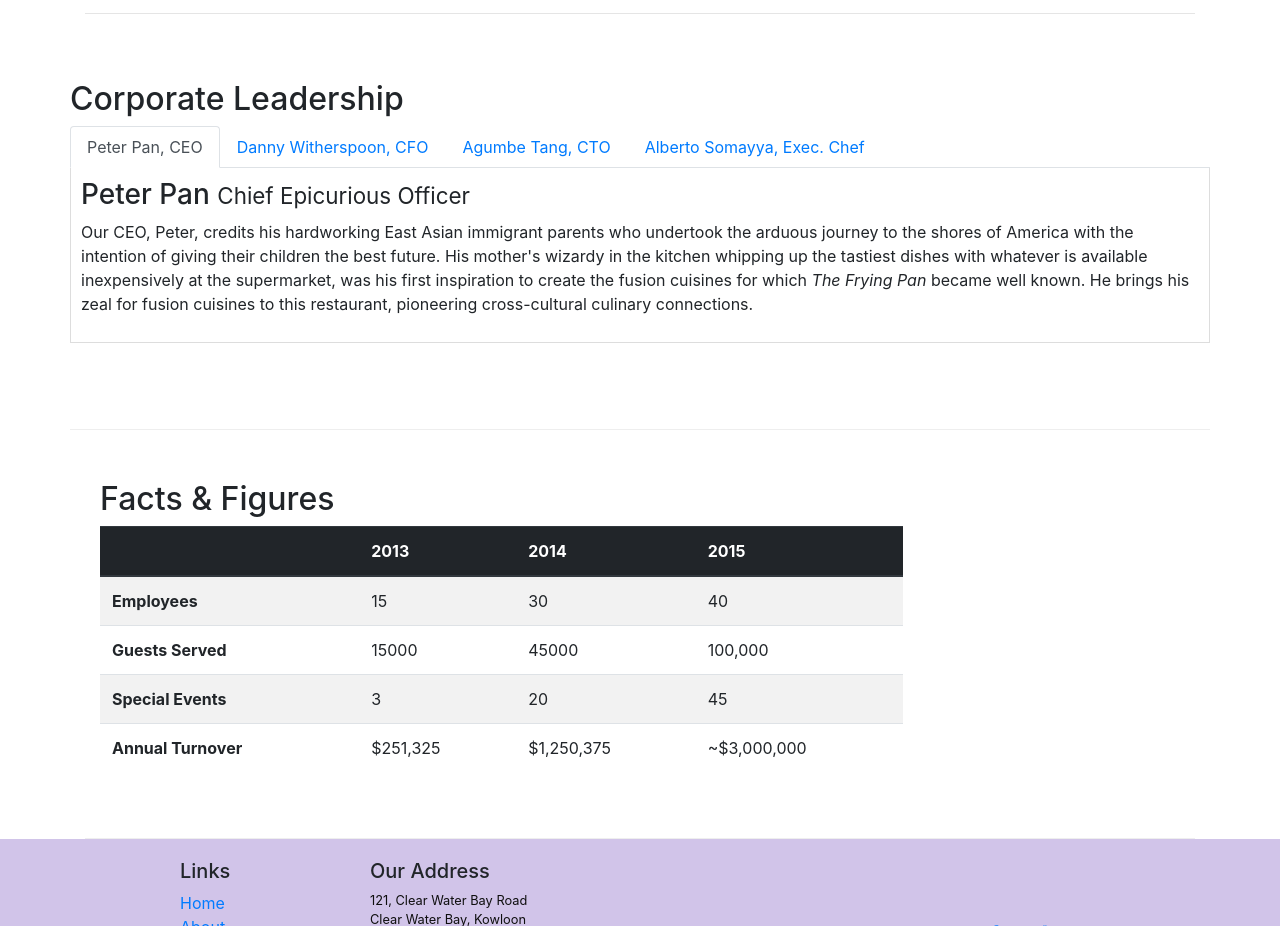
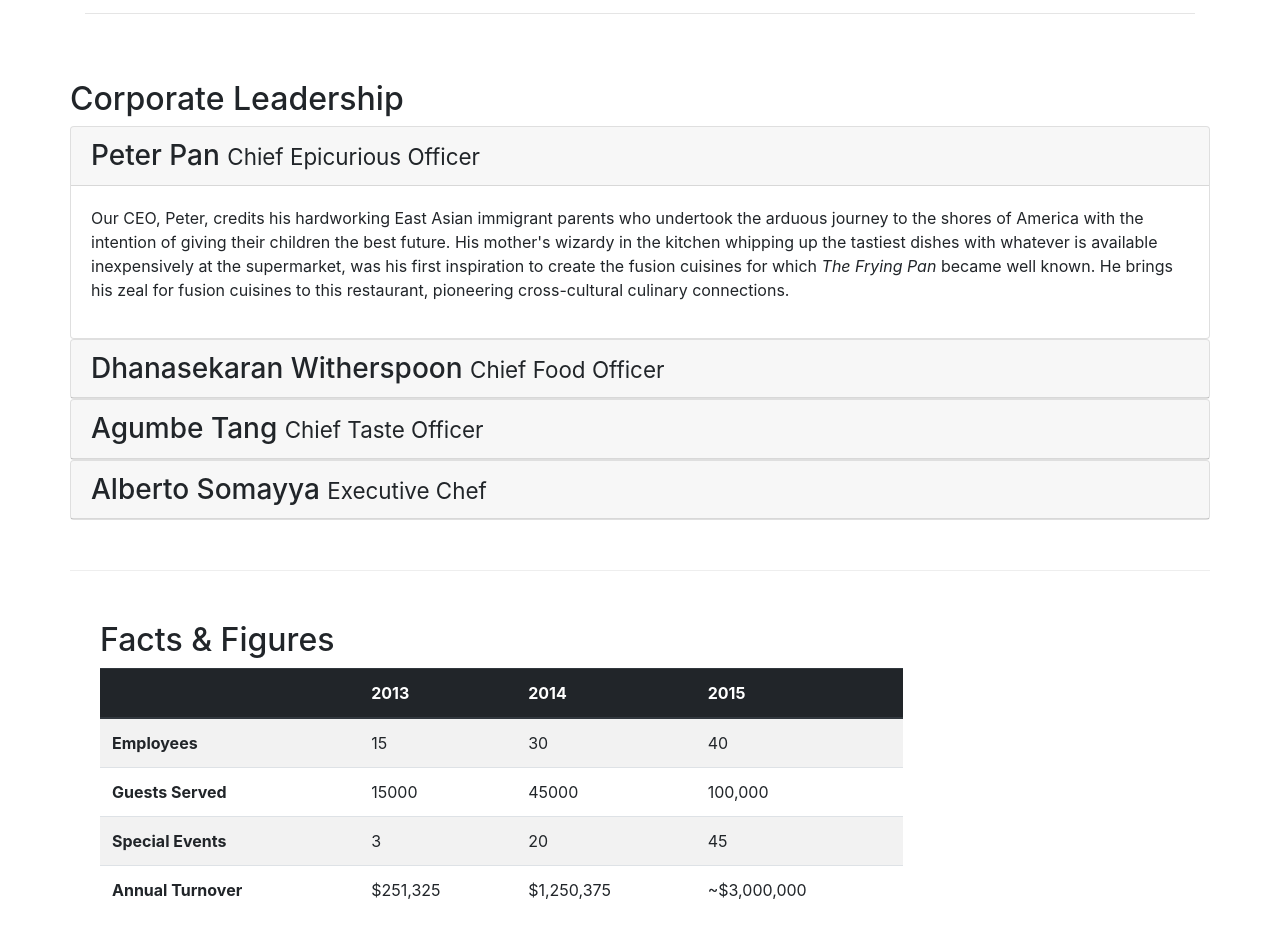
Before and after one commit to KANATA1/confusionadvanced, a website: page aboutus.html in a window 1280 px wide. Shown: the part 980-1906 px from the top of the page. Drawn offline with nearby package versions, Linux system fonts and the light colour scheme.

Commit message:
Added Accordion

```diff
--- a/aboutus.html
+++ b/aboutus.html
@@ -104,40 +104,63 @@
         <div class="row">
             <div class="row-content col-12">
                 <h2>Corporate Leadership</h2>
-                <ul class="nav nav-tabs">
-                    <li class="nav-item">
-                      <a class="nav-link active" href="#peter"
-                        role="tab" data-toggle="tab">Peter Pan, CEO</a>
-                    </li>
-                    <li class="nav-item">
-                      <a class="nav-link" href="#danny" role="tab"
-                        data-toggle="tab">Danny Witherspoon, CFO</a>
-                    </li>
-                    <li class="nav-item">
-                      <a class="nav-link" href="#agumbe" role="tab"
-                        data-toggle="tab">Agumbe Tang, CTO</a>
-                    </li>
-                    <li class="nav-item">
-                      <a class="nav-link" href="#alberto" role="tab"
-                        data-toggle="tab">Alberto Somayya, Exec. Chef</a>
-                    </li>
-                </ul>
-                <div class="tab-content">
-                    <div role="tabpanel" class="tab-pane fade show active" id="peter">
-                        <h3>Peter Pan <small>Chief Epicurious Officer</small></h3>
+                <div class="accordion">
+                    <div class="card">
+                        <div class="card-header" role="tab" id="peterhead">
+                           <h3 class="mb-0">
+                               <a data-toggle="collapse" data-target="#peter">
+                                  Peter Pan <small>Chief Epicurious Officer</small>
+                               </a>
+                           </h3>
+                        </div>
+                        <div class="collapse show" id="peter" data-parent="#accordion">
+                          <div class="card-body">
                             <p class="d-none d-sm-block">Our CEO, Peter, credits his hardworking East Asian immigrant parents who undertook the arduous journey to the shores of America with the intention of giving their children the best future. His mother's wizardy in the kitchen whipping up the tastiest dishes with whatever is available inexpensively at the supermarket, was his first inspiration to create the fusion cuisines for which <em>The Frying Pan</em> became well known. He brings his zeal for fusion cuisines to this restaurant, pioneering cross-cultural culinary connections.</p>
                         </div>
-                   <div role="tabpanel" class="tab-pane" id="danny">
-                        <h3>Dhanasekaran Witherspoon <small>Chief Food Officer</small></h3>
+                        </div>
+                    </div>
+
+                    <div class="card">
+                        <div class="card-header" role="tab" id="dannyhead">
+                            <h3 class="mb-0">
+                                <a class="collapsed" data-toggle="collapse" data-target="#danny">
+                                	Dhanasekaran Witherspoon <small>Chief Food Officer</small>
+                                </a>
+                            </h3>
+                        </div>
+                        <div class="collapse" id="danny" data-parent="#accordion">
+                            <div class="card-body">
                                 <p class="d-none d-sm-block">Our CFO, Danny, as he is affectionately referred to by his colleagues, comes from a long established family tradition in farming and produce. His experiences growing up on a farm in the Australian outback gave him great appreciation for varieties of food sources. As he puts it in his own words, <em>Everything that runs, wins, and everything that stays, pays!</em></p>
                             </div>
-                    <div role="tabpanel" class="tab-pane" id="agumbe">
-                        <h3>Agumbe Tang <small>Chief Taste Officer</small></h3>
+                        </div>
+                    </div>
+                    <div class="card">
+                        <div class="card-header" role="tab" id="agumbehead">
+                            <h3 class="mb-0">
+                                <a class="collapsed" data-toggle="collapse" data-target="#agumbe">
+                                	Agumbe Tang <small>Chief Taste Officer</small>
+                                </a>
+                            </h3>
+                        </div>
+                        <div class="collapse" id="agumbe" data-parent="#accordion">
+                            <div class="card-body">
                                 <p class="d-none d-sm-block">Blessed with the most discerning gustatory sense, Agumbe, our CTO, personally ensures that every dish that we serve meets his exacting tastes. Our chefs dread the tongue lashing that ensues if their dish does not meet his exacting standards. He lives by his motto, <em>You click only if you survive my lick.</em></p>
                             </div>
-                    <div role="tabpanel" class="tab-pane" id="alberto">
-                        <h3>Alberto Somayya <small>Executive Chef</small></h3>
+                        </div>
+                    </div>
+                    <div class="card">
+                        <div class="card-header" role="tab" id="albertohead">
+                            <h3 class="mb-0">
+                                <a class="collapsed" data-toggle="collapse" data-target="#alberto">
+                                	Alberto Somayya <small>Executive Chef</small>
+                                </a>
+                            </h3>
+                        </div>
+                        <div class="collapse" id="alberto" data-parent="#accordion">
+                            <div class="card-body">
                                 <p class="d-none d-sm-block">Award winning three-star Michelin chef with wide International experience having worked closely with whos-who in the culinary world, he specializes in creating mouthwatering Indo-Italian fusion experiences. He says, <em>Put together the cuisines from the two craziest cultures, and you get a winning hit! Amma Mia!</em></p>
+                            </div>
+                        </div>
                    </div>
                 </div>
             </div>
```
Lines whose indentation alone changed are shown as unchanged.
